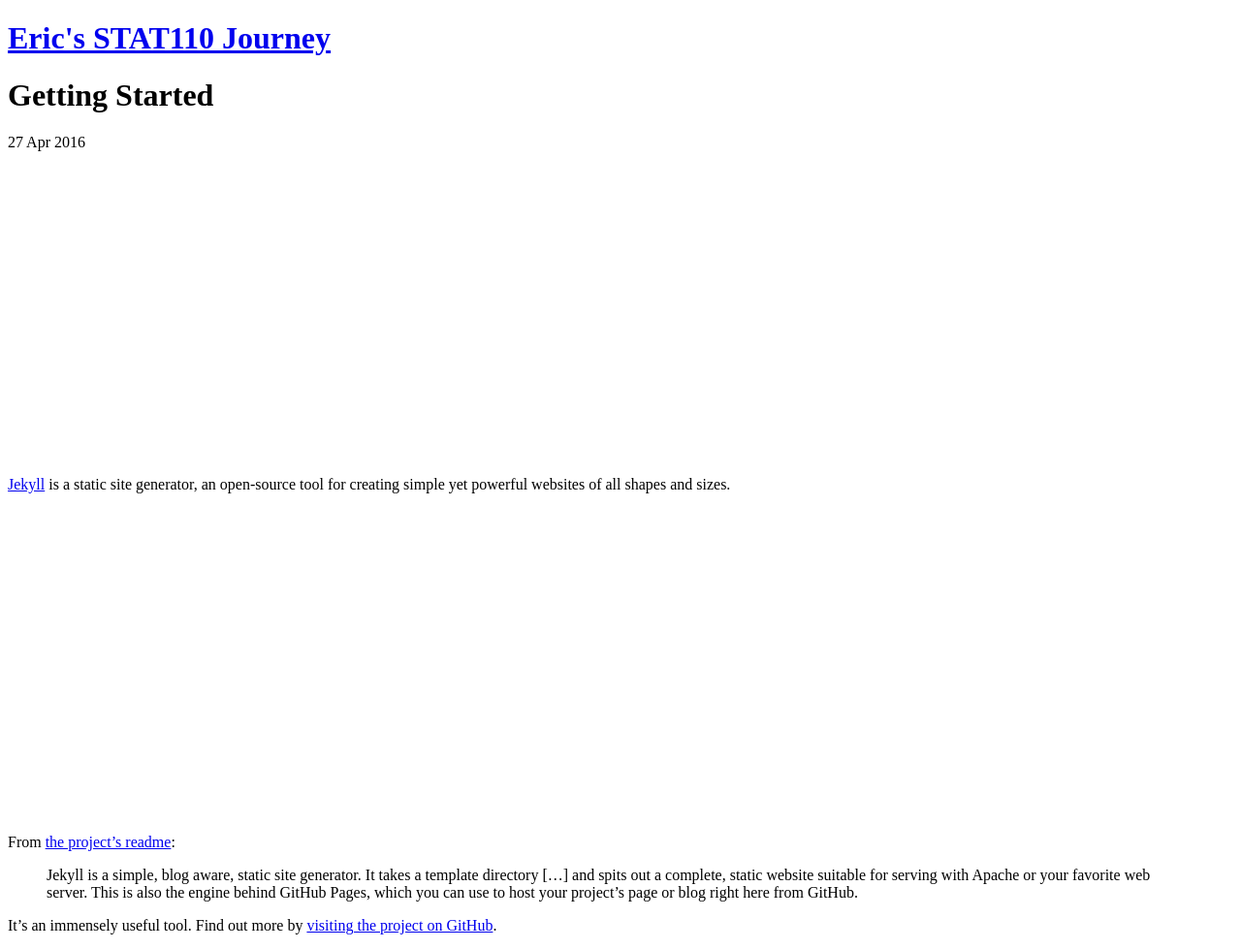
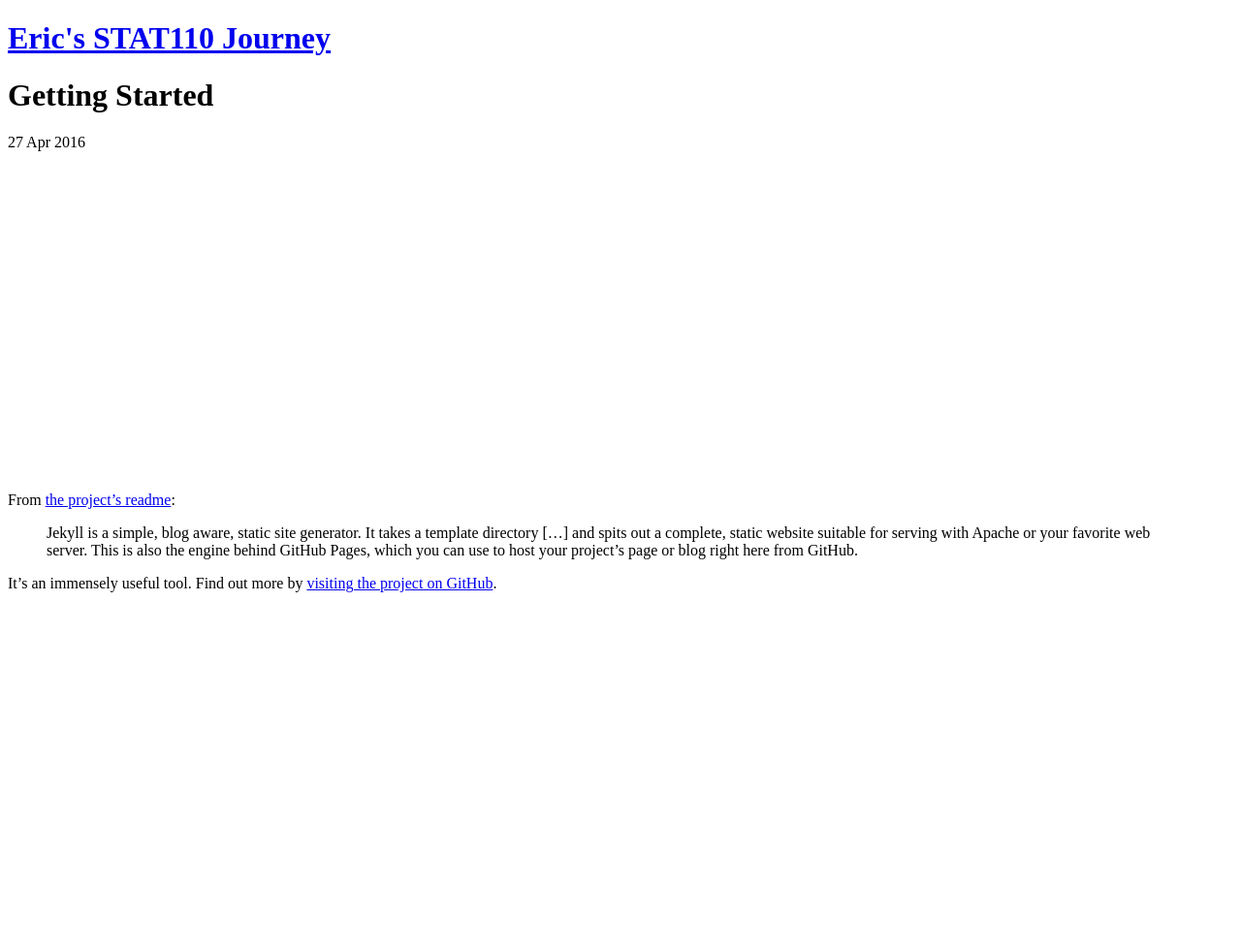
Before and after one commit to ebailey78/STAT101, a Jekyll site: the page built from _posts/2016-04-27-getting_started.md, in a window 1280 px wide. Shown: the whole page at 97% size. Built offline with Jekyll 4.4.1, drawn with Linux system fonts in a browser that asks for light colours; after the commit the page ends 900 px from its top, so only the background shows below that.

Commit message:
Update 2016-04-27-getting_started.md

```diff
--- a/_posts/2016-04-27-getting_started.md
+++ b/_posts/2016-04-27-getting_started.md
@@ -1,11 +1,8 @@
 ---
 title: Getting Started
+lead: <a href="http://jekyllrb.com">Jekyll</a> is a static site generator, an open-source tool for creating simple yet powerful websites of all shapes and sizes.
 youtube: https://www.youtube.com/embed/KbB0FjPg0mw?list=PL2SOU6wwxB0uwwH80KTQ6ht66KWxbzTIo
 ---
-
-<p class="lead"> <a href="http://jekyllrb.com">Jekyll</a> is a static site generator, an open-source tool for creating simple yet powerful websites of all shapes and sizes.</p>
-
-<iframe width="560" height="315" src="{{youtube}}" frameborder="0" allowfullscreen></iframe>
 
 From [the project's readme](https://github.com/jekyll/jekyll/blob/master/README.markdown):
 
```
